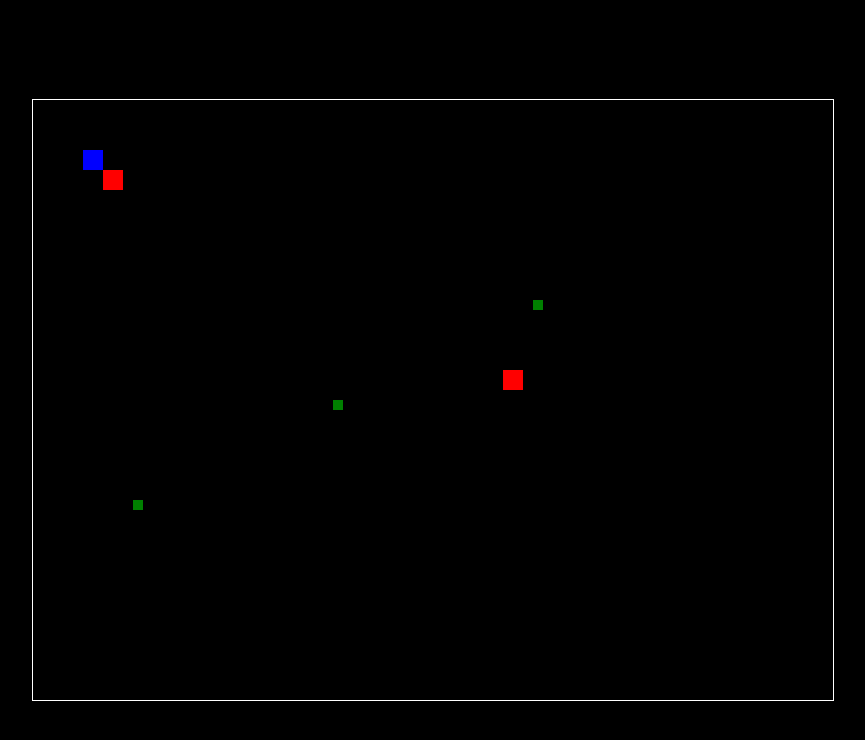
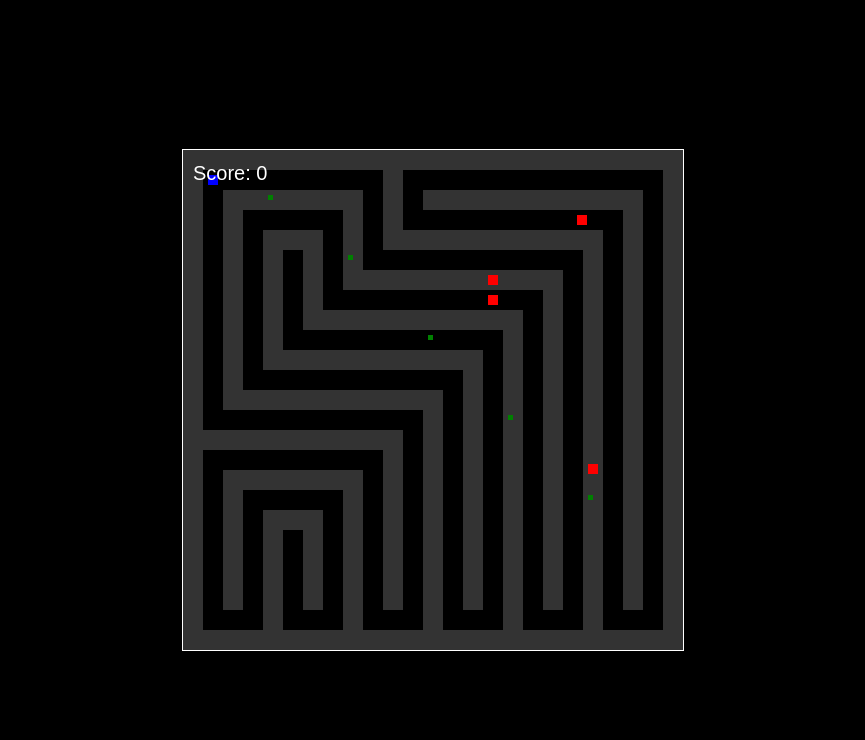
Before and after one commit to drawliin/Ai-Adventures, a plain HTML site: page index.html in a window 1280 px wide. Shown: the whole page, without its empty margins (207-1072 px from the left). Drawn offline with Linux system fonts and the light colour scheme.

Commit message:
refactor game structure: implement labyrinth layout, enhance DataBot and Enemy movement, and add score tracking

```diff
--- a/index.html
+++ b/index.html
@@ -7,7 +7,7 @@
   <link rel="stylesheet" href="style.css">
 </head>
 <body>
-  <canvas id="gameCanvas" width="800" height="600"></canvas>
+  <canvas id="gameCanvas" width="500" height="500"></canvas>
   <script src="script.js"></script>
 </body>
 </html>
--- a/script.js
+++ b/script.js
@@ -1,45 +1,53 @@
 const canvas = document.getElementById("gameCanvas");
 const ctx = canvas.getContext("2d");
 
+// Complex labyrinth
+const labyrinth = [
+  [1, 1, 1, 1, 1, 1, 1, 1, 1, 1, 1, 1, 1, 1, 1, 1, 1, 1, 1, 1, 1, 1, 1, 1, 1],
+  [1, 0, 0, 0, 0, 0, 0, 0, 0, 0, 1, 0, 0, 0, 0, 0, 0, 0, 0, 0, 0, 0, 0, 0, 1],
+  [1, 0, 1, 1, 1, 1, 1, 1, 1, 0, 1, 0, 1, 1, 1, 1, 1, 1, 1, 1, 1, 1, 1, 0, 1],
+  [1, 0, 1, 0, 0, 0, 0, 0, 1, 0, 1, 0, 0, 0, 0, 0, 0, 0, 0, 0, 0, 0, 1, 0, 1],
+  [1, 0, 1, 0, 1, 1, 1, 0, 1, 0, 1, 1, 1, 1, 1, 1, 1, 1, 1, 1, 1, 0, 1, 0, 1],
+  [1, 0, 1, 0, 1, 0, 1, 0, 1, 0, 0, 0, 0, 0, 0, 0, 0, 0, 0, 0, 1, 0, 1, 0, 1],
+  [1, 0, 1, 0, 1, 0, 1, 0, 1, 1, 1, 1, 1, 1, 1, 1, 1, 1, 1, 0, 1, 0, 1, 0, 1],
+  [1, 0, 1, 0, 1, 0, 1, 0, 0, 0, 0, 0, 0, 0, 0, 0, 0, 0, 1, 0, 1, 0, 1, 0, 1],
+  [1, 0, 1, 0, 1, 0, 1, 1, 1, 1, 1, 1, 1, 1, 1, 1, 1, 0, 1, 0, 1, 0, 1, 0, 1],
+  [1, 0, 1, 0, 1, 0, 0, 0, 0, 0, 0, 0, 0, 0, 0, 0, 1, 0, 1, 0, 1, 0, 1, 0, 1],
+  [1, 0, 1, 0, 1, 1, 1, 1, 1, 1, 1, 1, 1, 1, 1, 0, 1, 0, 1, 0, 1, 0, 1, 0, 1],
+  [1, 0, 1, 0, 0, 0, 0, 0, 0, 0, 0, 0, 0, 0, 1, 0, 1, 0, 1, 0, 1, 0, 1, 0, 1],
+  [1, 0, 1, 1, 1, 1, 1, 1, 1, 1, 1, 1, 1, 0, 1, 0, 1, 0, 1, 0, 1, 0, 1, 0, 1],
+  [1, 0, 0, 0, 0, 0, 0, 0, 0, 0, 0, 0, 1, 0, 1, 0, 1, 0, 1, 0, 1, 0, 1, 0, 1],
+  [1, 1, 1, 1, 1, 1, 1, 1, 1, 1, 1, 0, 1, 0, 1, 0, 1, 0, 1, 0, 1, 0, 1, 0, 1],
+  [1, 0, 0, 0, 0, 0, 0, 0, 0, 0, 1, 0, 1, 0, 1, 0, 1, 0, 1, 0, 1, 0, 1, 0, 1],
+  [1, 0, 1, 1, 1, 1, 1, 1, 1, 0, 1, 0, 1, 0, 1, 0, 1, 0, 1, 0, 1, 0, 1, 0, 1],
+  [1, 0, 1, 0, 0, 0, 0, 0, 1, 0, 1, 0, 1, 0, 1, 0, 1, 0, 1, 0, 1, 0, 1, 0, 1],
+  [1, 0, 1, 0, 1, 1, 1, 0, 1, 0, 1, 0, 1, 0, 1, 0, 1, 0, 1, 0, 1, 0, 1, 0, 1],
+  [1, 0, 1, 0, 1, 0, 1, 0, 1, 0, 1, 0, 1, 0, 1, 0, 1, 0, 1, 0, 1, 0, 1, 0, 1],
+  [1, 0, 1, 0, 1, 0, 1, 0, 1, 0, 1, 0, 1, 0, 1, 0, 1, 0, 1, 0, 1, 0, 1, 0, 1],
+  [1, 0, 1, 0, 1, 0, 1, 0, 1, 0, 1, 0, 1, 0, 1, 0, 1, 0, 1, 0, 1, 0, 1, 0, 1],
+  [1, 0, 1, 0, 1, 0, 1, 0, 1, 0, 1, 0, 1, 0, 1, 0, 1, 0, 1, 0, 1, 0, 1, 0, 1],
+  [1, 0, 0, 0, 1, 0, 0, 0, 1, 0, 0, 0, 1, 0, 0, 0, 1, 0, 0, 0, 1, 0, 0, 0, 1],
+  [1, 1, 1, 1, 1, 1, 1, 1, 1, 1, 1, 1, 1, 1, 1, 1, 1, 1, 1, 1, 1, 1, 1, 1, 1]
+];
+
+// Draw the labyrinth
+function drawLabyrinth() {
+  const cellSize = 20; // Smaller cell size
+  for (let row = 0; row < labyrinth.length; row++) {
+    for (let col = 0; col < labyrinth[row].length; col++) {
+      if (labyrinth[row][col] === 1) {
+        ctx.fillStyle = "#333"; // Dark gray walls
+        ctx.fillRect(col * cellSize, row * cellSize, cellSize, cellSize);
+      }
+    }
+  }
+}
+
 // Game variables
 let gameOver = false;
+let score = 0;
 
-function checkGameOver() {
-  enemies.forEach(enemy => {
-    if (
-      dataBot.x < enemy.x + enemy.size &&
-      dataBot.x + dataBot.size > enemy.x &&
-      dataBot.y < enemy.y + enemy.size &&
-      dataBot.y + dataBot.size > enemy.y
-    ) {
-      gameOver = true;
-      console.log("Game Over!");
-    }
-  });
-}
-
-// Game loop
-function gameLoop() {
-  if (gameOver) return;
-
-  ctx.clearRect(0, 0, canvas.width, canvas.height); // Clear the canvas
-
-  // Update and draw game objects here
-  dataBot.draw(ctx);
-  dataPoints.forEach(point => point.draw(ctx));
-  dataBot.collectData(dataPoints); // Check for collisions
-
-  enemies.forEach(enemy => {
-    enemy.draw(ctx);
-    enemy.chase(dataBot); // Make the enemy chase DataBot
-  });
-
-  checkGameOver(); // Check for game over
-
-  requestAnimationFrame(gameLoop);
-}
-
-// DATABOT CLASS
+// DataBot class
 class DataBot {
   constructor(x, y, size, color, speed) {
     this.x = x;
@@ -55,8 +63,30 @@ class DataBot {
   }
 
   move(dx, dy) {
-      this.x += dx * this.speed;
-      this.y += dy * this.speed;
+    const newX = this.x + dx * this.speed;
+    const newY = this.y + dy * this.speed;
+
+    if (this.canMove(newX, newY)) {
+      this.x = newX;
+      this.y = newY;
+    }
+  }
+
+  canMove(newX, newY) {
+    const cellSize = 20;
+    const row = Math.floor(newY / cellSize);
+    const col = Math.floor(newX / cellSize);
+
+    if (
+      row >= 0 &&
+      row < labyrinth.length &&
+      col >= 0 &&
+      col < labyrinth[0].length &&
+      labyrinth[row][col] === 0
+    ) {
+      return true;
+    }
+    return false;
   }
 
   collectData(dataPoints) {
@@ -68,13 +98,14 @@ class DataBot {
         this.y + this.size > point.y
       ) {
         dataPoints.splice(index, 1); // Remove the collected data point
-          console.log("Data collected!");
+        score += 10; // Increase the score
+        console.log("Data collected! Score:", score);
       }
     });
   }
 }
 
-// DATAPOINT CLASS
+// DataPoint class
 class DataPoint {
   constructor(x, y, size, color) {
     this.x = x;
@@ -89,14 +120,16 @@ class DataPoint {
   }
 }
 
-// ENEMY CLASS
+// Enemy class
 class Enemy {
-  constructor(x, y, size, color, speed) {
+  constructor(x, y, size, color, speed, dx, dy) {
     this.x = x;
     this.y = y;
     this.size = size;
     this.color = color;
     this.speed = speed;
+    this.dx = dx; // Horizontal direction
+    this.dy = dy; // Vertical direction
   }
 
   draw(ctx) {
@@ -104,18 +137,58 @@ class Enemy {
     ctx.fillRect(this.x, this.y, this.size, this.size);
   }
 
-  chase(player) {
-    if (this.x < player.x) this.x += this.speed;
-    if (this.x > player.x) this.x -= this.speed;
-    if (this.y < player.y) this.y += this.speed;
-    if (this.y > player.y) this.y -= this.speed;
+  move() {
+    const newX = this.x + this.dx * this.speed;
+    const newY = this.y + this.dy * this.speed;
+
+    if (this.canMove(newX, newY)) {
+      this.x = newX;
+      this.y = newY;
+    } else {
+      this.turnAround(); // Turn around if hitting a wall
     }
   }
 
-// DATABOT OBJECT
-const dataBot = new DataBot(50, 50, 20, "blue", 5);
+  canMove(newX, newY) {
+    const cellSize = 40;
+    const row = Math.floor(newY / cellSize);
+    const col = Math.floor(newX / cellSize);
 
-// MOVING DATABOT
+    if (
+      row >= 0 &&
+      row < labyrinth.length &&
+      col >= 0 &&
+      col < labyrinth[0].length &&
+      labyrinth[row][col] === 0
+    ) {
+      return true;
+    }
+    return false;
+  }
+
+  turnAround() {
+    this.dx *= -1; // Reverse direction
+    this.dy *= -1;
+  }
+}
+
+// Create game objects
+const dataBot = new DataBot(1 * 20 + 5, 1 * 20 + 5, 10, "blue", 5);
+const dataPoints = [
+  new DataPoint(4 * 20 + 5, 2 * 20 + 5, 5, "green"),
+  new DataPoint(8 * 20 + 5, 5 * 20 + 5, 5, "green"),
+  new DataPoint(12 * 20 + 5, 9 * 20 + 5, 5, "green"),
+  new DataPoint(16 * 20 + 5, 13 * 20 + 5, 5, "green"),
+  new DataPoint(20 * 20 + 5, 17 * 20 + 5, 5, "green")
+];
+const enemies = [
+  new Enemy(5 * 20 + 5, 3 * 20 + 5, 10, "red", 1, 1, 0), // Moving right
+  new Enemy(10 * 20 + 5, 7 * 20 + 5, 10, "red", 1, -1, 0), // Moving left
+  new Enemy(15 * 20 + 5, 11 * 20 + 5, 10, "red", 1, 0, 1), // Moving down
+  new Enemy(20 * 20 + 5, 15 * 20 + 5, 10, "red", 1, 0, -1) // Moving up
+];
+
+// Handle keyboard input
 document.addEventListener("keydown", (e) => {
   if (e.key === "ArrowUp") dataBot.move(0, -1);
   if (e.key === "ArrowDown") dataBot.move(0, 1);
@@ -123,20 +196,49 @@ document.addEventListener("keydown", (e) => {
   if (e.key === "ArrowRight") dataBot.move(1, 0);
 });
 
+// Check for game over
+function checkGameOver() {
+  enemies.forEach(enemy => {
+    if (
+      dataBot.x < enemy.x + enemy.size &&
+      dataBot.x + dataBot.size > enemy.x &&
+      dataBot.y < enemy.y + enemy.size &&
+      dataBot.y + dataBot.size > enemy.y
+    ) {
+      gameOver = true;
+      console.log("Game Over!");
+    }
+  });
+}
 
-// CREATING DATAPOINTS OBJECTS
-const dataPoints = [
-  new DataPoint(300, 300, 10, "green"),
-  new DataPoint(500, 200, 10, "green"),
-  new DataPoint(100, 400, 10, "green")
-];
+// Draw the score
+function drawScore() {
+  ctx.fillStyle = "white";
+  ctx.font = "20px Arial";
+  ctx.fillText(`Score: ${score}`, 10, 30);
+}
 
-// CREATING ENEMIES
-const enemies = [
-  new Enemy(200, 200, 20, "red", 1),
-  new Enemy(600, 400, 20, "red", 1)
-];
+// Game loop
+function gameLoop() {
+  if (gameOver) return;
 
+  ctx.clearRect(0, 0, canvas.width, canvas.height); // Clear the canvas
+
+  drawLabyrinth(); // Draw the labyrinth
+  dataBot.draw(ctx);
+  dataPoints.forEach(point => point.draw(ctx));
+  dataBot.collectData(dataPoints);
+
+  enemies.forEach(enemy => {
+    enemy.draw(ctx);
+    enemy.move(); // Move enemies
+  });
+
+  checkGameOver();
+  drawScore();
+
+  requestAnimationFrame(gameLoop);
+}
 
 // Start the game loop
 gameLoop();
```
Lines whose indentation alone changed are shown as unchanged.
